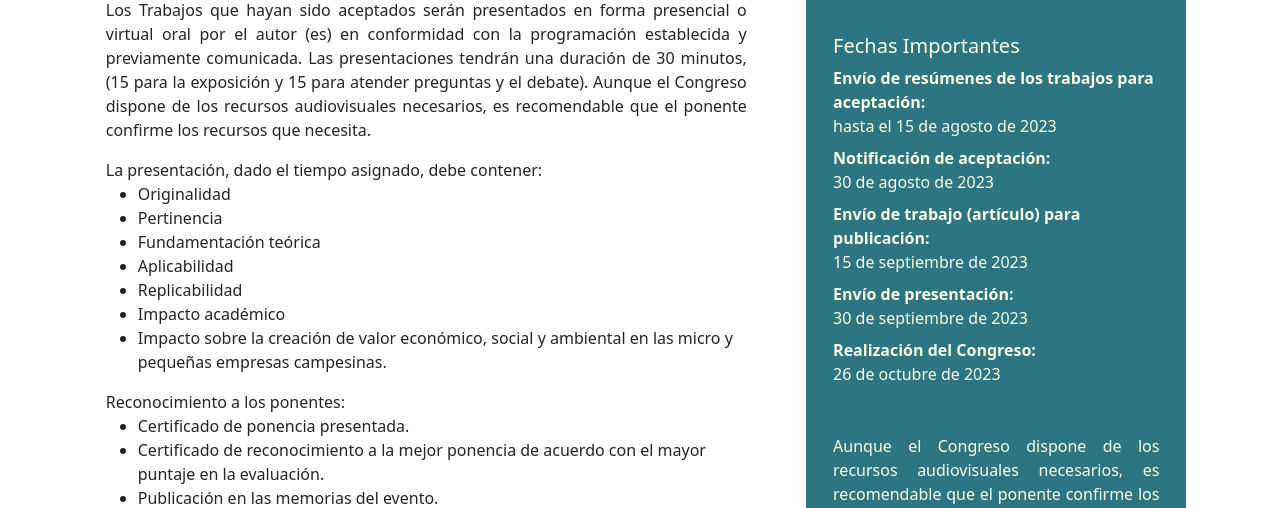
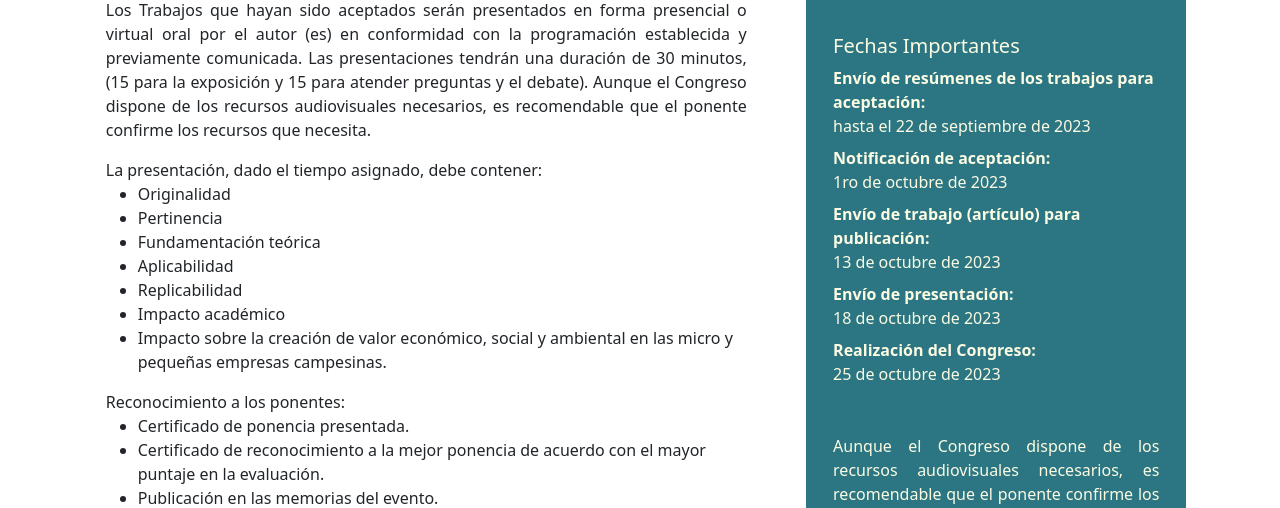
Before and after one commit to Masutier/congres, a Flask app: page /exponen in a window 1280 px wide. Shown: the part 1713-2221 px from the top of the page. Run offline with Flask 3, Linux system fonts and the light colour scheme; parts of the project's set-up code (start-up, migrations or seed data) failed here and were passed over; some libraries are stand-ins or nearby versions.

Commit message:
cambios en fechas y seguridad de reg admin

```diff
--- a/app.py
+++ b/app.py
@@ -17,14 +17,17 @@ with open("/etc/congreso.json") as config_file:
 app = Flask(__name__)
 app.config['SECRET_KEY'] = config['SECRET_KEY']
 app.config['SQLALCHEMY_DATABASE_URI'] = config['DB_ADDRESS']
+app.config['SQLALCHEMY_TRACK_MODIFICATIONS'] = False
 db = SQLAlchemy(app)
 bcrypt = Bcrypt(app)
+app.app_context().push()
 
 
 class User(db.Model, UserMixin):
     id = db.Column(db.Integer, primary_key=True)
     username = db.Column(db.String(50), nullable=False, unique=True)
     password = db.Column(db.String(150), nullable=False)
+    active = db.Column(db.String(5), nullable=False)
     def __repr__(self):
         return '<User %r>' % self.username
 
@@ -117,6 +120,7 @@ def exponen():
             )
         db.session.add(new_ponente)
         db.session.commit()
+        flash('La inscripción se realizó correctamente')
         return redirect(url_for('home'))
 
     return render("expoform.html", form=form)
@@ -137,6 +141,7 @@ def asisten():
             )
         db.session.add(new_assistant)
         db.session.commit()
+        flash('La inscripción se realizó correctamente')
         return redirect(url_for('home'))
 
     return render("asistform.html", form=form)
@@ -152,7 +157,7 @@ def register():
 
         if password == password2:
             hashed_password = bcrypt.generate_password_hash(form.password.data)
-            new_user = User(username=form.username.data, password=hashed_password)
+            new_user = User(username=form.username.data, password=hashed_password, active="NO")
             db.session.add(new_user)
             db.session.commit()
             flash('El registro se completo correctamente.')
@@ -181,8 +186,12 @@ def loginPage():
         user = User.query.filter_by(username=form.username.data).first()
         if user:
             if bcrypt.check_password_hash(user.password, form.password.data):
-                login_user(user)
-                return redirect(url_for("profile"))
+                if user.active == "YES":
+                    login_user(user)
+                    return redirect(url_for("profile"))
+                else:
+                    flash('Aun no estas autorizado')
+                    return render('index.html')
             else:
                 flash('Algo salio mal. Intentelo otra vez')
 
--- a/static/css/all.css
+++ b/static/css/all.css
@@ -17,7 +17,7 @@
     text-align: justify;
 }
 .logi {
-    color: #f6f6f7;
+    color: #fefeff;
 }
 .logi:hover {
     color: #c1c1f8;
--- a/templates/expoform.html
+++ b/templates/expoform.html
@@ -156,15 +156,15 @@
                     <h5>Fechas Importantes</h5>
                     <dl>
                         <dt>Envío de resúmenes de los trabajos para aceptación:</dt>
-                        <dd>hasta el 15 de agosto de 2023</dd>
+                        <dd>hasta el 22 de septiembre de 2023</dd>
                         <dt>Notificación de aceptación:</dt>
-                        <dd>30 de agosto de 2023</dd>
+                        <dd>1ro de octubre de 2023</dd>
                         <dt>Envío de trabajo (artículo)  para publicación:</dt>
-                        <dd>15 de septiembre de 2023</dd>
+                        <dd>13 de octubre de 2023</dd>
                         <dt>Envío de presentación:</dt>
-                        <dd>30 de septiembre de 2023</dd>
+                        <dd>18 de octubre de 2023</dd>
                         <dt>Realización del Congreso:</dt>
-                        <dd>26 de octubre de 2023</dd>
+                        <dd>25 de octubre de 2023</dd>
                     </dl>
                 </div>
 
--- a/templates/index.html
+++ b/templates/index.html
@@ -15,7 +15,7 @@
     </div>
 
     <div id="#banner" class="banner">
-        <img src="static/img/banner/congreso_int_banner.png" class="d-block w-100  mb-4" alt="banner">
+        <img src="static/img/banner/congreso_int_banner.jpg" class="d-block w-100  mb-4" alt="banner">
     </div>
 
     <div id="contador" class="contador ">
```
Also changed, not shown: instance/IVcongress.db, static/img/banner/congreso_int_banner.jpg (added), static/img/banner/congreso_int_banner.png (deleted), 4 other files.
